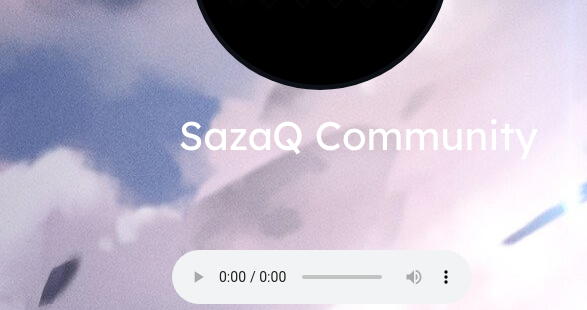
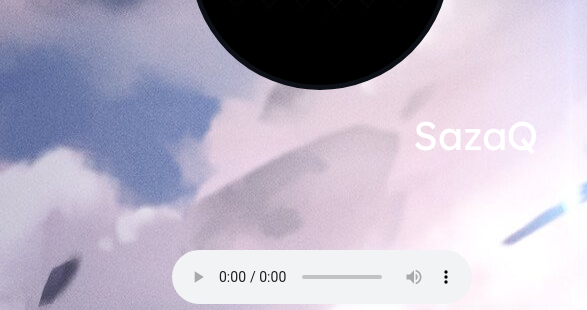
Before and after one commit to sazaq/sazaq.github.io, a plain HTML site: page index.html in a window 1280 px wide. Shown: the part 270-580 px from the top of the page, 0-587 px from the left. Drawn offline with Linux system fonts and the light colour scheme.

Commit message:
Update index.html

```diff
--- a/index.html
+++ b/index.html
@@ -2,7 +2,7 @@
 <html lang="en">
 
 <head>
-	<title>SazaQ Community</title>
+	<title>SazaQ</title>
 
 	<meta charset="utf-8">
 	<meta name="viewport" content="width=device-width, initial-scale=1, shrink-to-fit=no">
@@ -12,8 +12,8 @@
 	<link href="https://fonts.googleapis.com/css2?family=Lexend+Deca&display=swap" rel="stylesheet">
 </head>
 
-<meta property="og:title" content="SazaQ Community">
-<meta property="og:description" content="SazaQ Community">
+<meta property="og:title" content="SazaQ">
+<meta property="og:description" content="SazaQ">
 <meta property="og:image" content="https://sazaq.github.io/sazaq.png">
 <meta property="og:image:width" content="1000">
 <meta property="og:image:height" content="1000">
@@ -35,7 +35,7 @@
 
 <section>
 	<div class="title">
-		<p>SazaQ Community</p>
+		<p>    SazaQ</p>
 	</div>
 </section>
 
```
